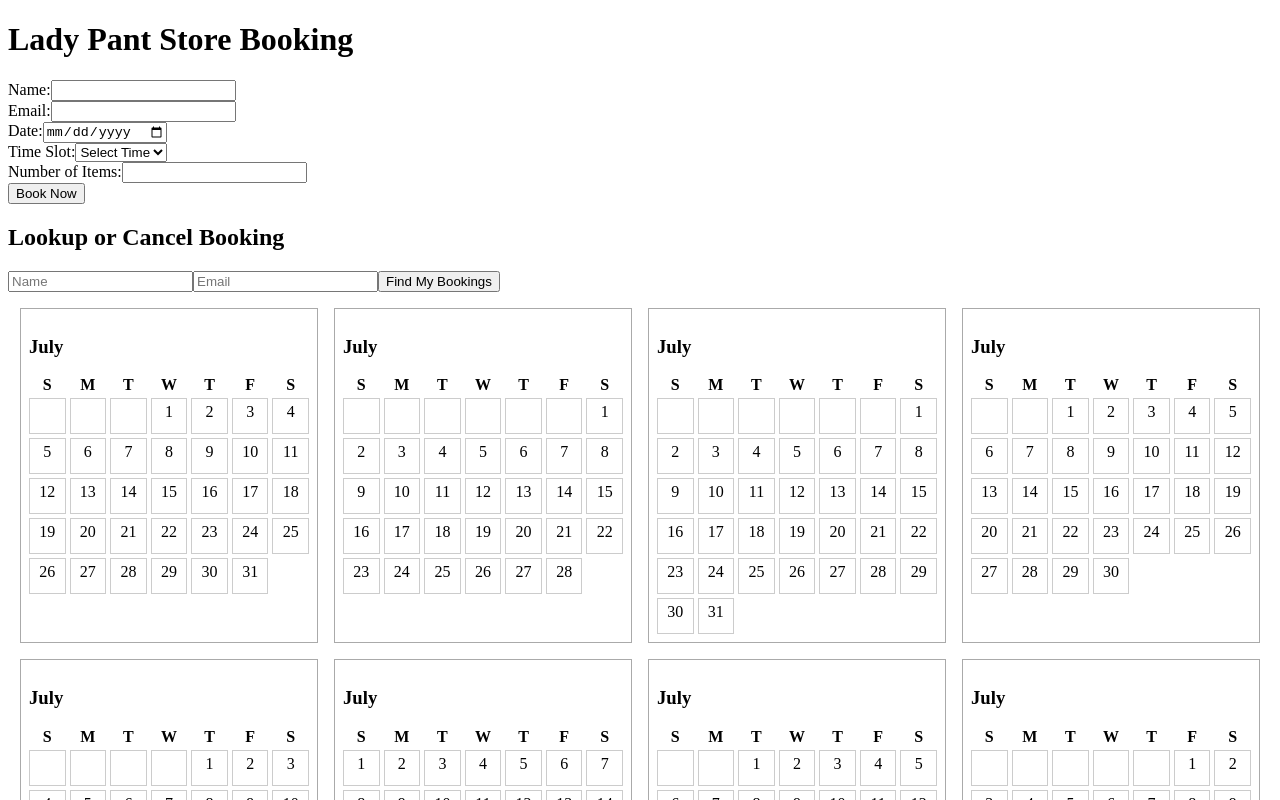
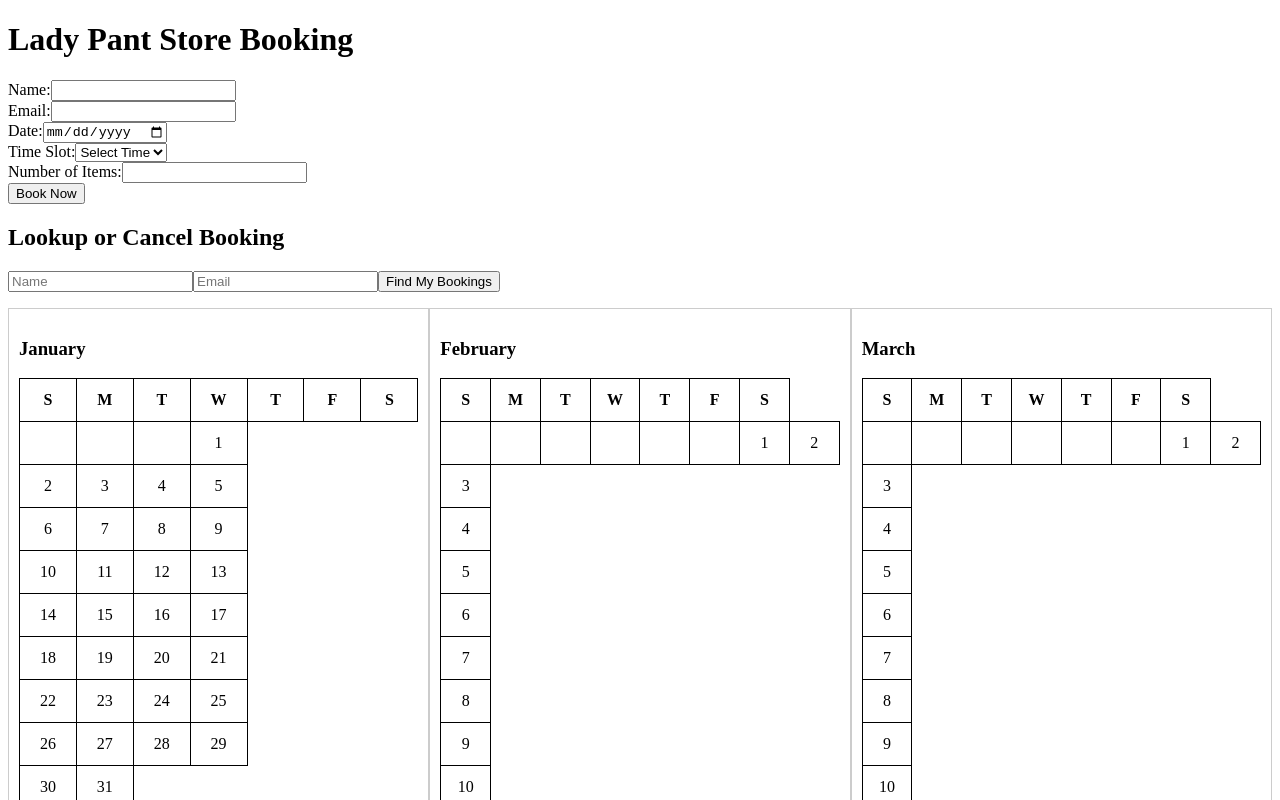
Before and after one commit to Barry-byte-cyber/Lady-Store-Booking-Finally, a React (Vite) app: page / in a window 1280 px wide. Shown: the top 800 px of the page. Built offline with nearby package versions, Linux system fonts and the light colour scheme.

Commit message:
Fix: Restore AdminView, month labels, color coding, and booking display

```diff
--- a/src/Components/AdminView.jsx
+++ b/src/Components/AdminView.jsx
@@ -1,4 +1,4 @@
-import React, { useEffect, useState } from 'react';
+import React, { useEffect, useState } from "react";
 import CalendarView from "./CalendarView";
 
 const AdminView = () => {
@@ -7,13 +7,14 @@ const AdminView = () => {
   const [bookingsForDate, setBookingsForDate] = useState([]);
 
   useEffect(() => {
-    const storedBookings = JSON.parse(localStorage.getItem('bookings')) || {};
+    const storedBookings = JSON.parse(localStorage.getItem("bookings") || "{}");
     setAllBookings(storedBookings);
   }, []);
 
   useEffect(() => {
     if (selectedDate) {
-      const bookings = allBookings[selectedDate.toISOString().split("T")[0]] || [];
+      const dateKey = selectedDate.toISOString().split("T")[0];
+      const bookings = allBookings[dateKey] || [];
       setBookingsForDate(bookings);
     }
   }, [selectedDate, allBookings]);
@@ -22,19 +23,20 @@ const AdminView = () => {
     <div className="admin-view p-4">
       <h2 className="text-2xl font-bold mb-4">Admin View</h2>
       <CalendarView
+        showFullYear={true}
         onDateClick={(date) => setSelectedDate(date)}
-        showFullYear={true}
-        bookingDetails={bookings}
+        bookingDetails={allBookings}
         selectedDate={selectedDate}
       />
-
       {selectedDate && bookingsForDate.length > 0 && (
-        <div style={{ marginTop: '20px', padding: '10px', border: '1px solid gray' }}>
-          <h2>Bookings for {selectedDate.toDateString()}</h2>
+        <div className="mt-4 border p-4">
+          <h3 className="font-semibold mb-2">
+            Bookings for {selectedDate.toDateString()}
+          </h3>
           <ul>
-            {bookingsForDate.map((booking, index) => (
-              <li key={index}>
-                <strong>{booking.name}</strong> — {booking.email} — {booking.items} items
+            {bookingsForDate.map((b, i) => (
+              <li key={i}>
+                <strong>{b.name}</strong> – {b.email} – {b.items} items
               </li>
             ))}
           </ul>
--- a/src/Components/CalendarView.css
+++ b/src/Components/CalendarView.css
@@ -1,55 +1,16 @@
-.calendar-wrapper {
-  display: flex;
-  flex-wrap: wrap;
-  justify-content: center;
-  gap: 1rem;
+.calendar-container {
+  border: 1px solid #ccc;
+  padding: 10px;
 }
 
-.month-container {
-  border: 1px solid #aaa;
-  padding: 0.5rem;
-  width: 280px;
-}
-
-.calendar-grid {
-  display: grid;
-  grid-template-columns: repeat(7, 1fr);
-  gap: 4px;
-  margin-top: 0.5rem;
-}
-
-.day-header {
-  font-weight: bold;
+.calendar-table {
+  width: 100%;
+  border-collapse: collapse;
   text-align: center;
 }
 
-.day-cell {
-  height: 30px;
-  text-align: center;
-  border: 1px solid #ccc;
-  cursor: pointer;
-  position: relative;
-  padding-top: 4px;
+.calendar-table th,
+.calendar-table td {
+  width: 40px;
+  height: 40px;
 }
-
-.day-cell.selected {
-  background-color: #add8e6;
-}
-
-.booking-count {
-  color: red;
-  font-size: 12px;
-  position: absolute;
-  right: 2px;
-  bottom: 2px;
-}
-
-.bg-green {
-  background-color: #d4edda;
-}
-.bg-yellow {
-  background-color: #fff3cd;
-}
-.bg-blue {
-  background-color: #cce5ff;
-}
--- a/src/Components/CalendarView.jsx
+++ b/src/Components/CalendarView.jsx
@@ -1,83 +1,82 @@
 import React from "react";
 import "./CalendarView.css";
 
-const CalendarView = ({
-  showFullYear = false,
-  onDateClick,
-  bookingDetails = {},
-  selectedDate,
-}) => {
+const CalendarView = ({ showFullYear = false, onDateClick, bookingDetails = {}, selectedDate }) => {
   const today = new Date();
-  const currentYear = today.getFullYear();
 
-  const months = showFullYear
-    ? Array.from({ length: 12 }, (_, i) => i)
-    : [today.getMonth()];
+  const getMonthName = (monthIndex) => {
+    return new Date(2023, monthIndex, 1).toLocaleString("default", { month: "long" });
+  };
 
-  const renderMonth = (year, month) => {
-    const firstDay = new Date(year, month, 1);
-    const lastDay = new Date(year, month + 1, 0);
-    const weeks = [];
-    let days = [];
+  const getDaysInMonth = (year, month) => {
+    return new Date(year, month + 1, 0).getDate();
+  };
 
-    for (let i = 0; i < firstDay.getDay(); i++) {
-      days.push(null);
+  const getColorClass = (count) => {
+    if (count >= 60) return "bg-red-200";
+    if (count >= 30) return "bg-yellow-200";
+    if (count > 0) return "bg-green-200";
+    return "";
+  };
+
+  const renderCalendar = (year, month) => {
+    const daysInMonth = getDaysInMonth(year, month);
+    const firstDayOfMonth = new Date(year, month, 1).getDay();
+    const rows = [];
+    let cells = [];
+
+    for (let i = 0; i < firstDayOfMonth; i++) {
+      cells.push(<td key={`empty-${i}`} className="border p-2" />);
     }
 
-    for (let day = 1; day <= lastDay.getDate(); day++) {
-      days.push(new Date(year, month, day));
-    }
+    for (let day = 1; day <= daysInMonth; day++) {
+      const dateKey = new Date(year, month, day).toISOString().split("T")[0];
+      const bookings = bookingDetails[dateKey] || [];
+      const itemCount = bookings.reduce((total, b) => total + Number(b.items || 0), 0);
+      const colorClass = getColorClass(itemCount);
 
-    while (days.length) {
-      weeks.push(days.splice(0, 7));
+      cells.push(
+        <td
+          key={day}
+          className={`border p-2 cursor-pointer ${colorClass}`}
+          onClick={() => onDateClick && onDateClick(new Date(year, month, day))}
+        >
+          <div>{day}</div>
+          {itemCount > 0 && <div className="text-xs">{itemCount} items</div>}
+        </td>
+      );
+
+      if ((cells.length + firstDayOfMonth) % 7 === 0 || day === daysInMonth) {
+        rows.push(<tr key={day}>{cells}</tr>);
+        cells = [];
+      }
     }
 
     return (
-      <div key={`${year}-${month}`} className="month-container">
-        <h3>{today.toLocaleString("default", { month: "long" })}</h3>
-        <div className="calendar-grid">
-          {["S", "M", "T", "W", "T", "F", "S"].map((d) => (
-            <div key={d} className="day-header">{d}</div>
-          ))}
-
-          {weeks.flat().map((date, idx) => {
-            const isSelected =
-              date &&
-              selectedDate &&
-              date.toDateString() === selectedDate.toDateString();
-
-            const day = date ? date.getDate() : "";
-            const dateKey = date?.toISOString().split("T")[0];
-            const bookingCount = bookingDetails[dateKey]
-              ? bookingDetails[dateKey].reduce((acc, b) => acc + Number(b.items), 0)
-              : 0;
-
-            let bgColor = "";
-            if (bookingCount >= 80) bgColor = "bg-blue";
-            else if (bookingCount > 40) bgColor = "bg-yellow";
-            else if (bookingCount > 0) bgColor = "bg-green";
-
-            return (
-              <div
-                key={idx}
-                className={`day-cell ${isSelected ? "selected" : ""}`}
-                onClick={() => date && onDateClick && onDateClick(date)}
-              >
-                {day}
-                {bookingCount > 0 && (
-                  <span className="booking-count">*</span>
-                )}
-              </div>
-            );
-          })}
-        </div>
+      <div key={`${year}-${month}`} className="calendar-container">
+        <h3>{getMonthName(month)}</h3>
+        <table className="calendar-table">
+          <thead>
+            <tr>
+              {["S", "M", "T", "W", "T", "F", "S"].map((d) => (
+                <th key={d} className="border p-2">{d}</th>
+              ))}
+            </tr>
+          </thead>
+          <tbody>{rows}</tbody>
+        </table>
       </div>
     );
   };
 
+  const currentYear = today.getFullYear();
+  const currentMonth = today.getMonth();
+
   return (
-    <div className="calendar-wrapper">
-      {months.map((month) => renderMonth(currentYear, month))}
+    <div className={`grid ${showFullYear ? "grid-cols-3 gap-4" : ""}`}>
+      {showFullYear
+        ? Array.from({ length: 12 }, (_, i) => renderCalendar(currentYear, i))
+        : renderCalendar(currentYear, currentMonth)}
     </div>
   );
 };
```
